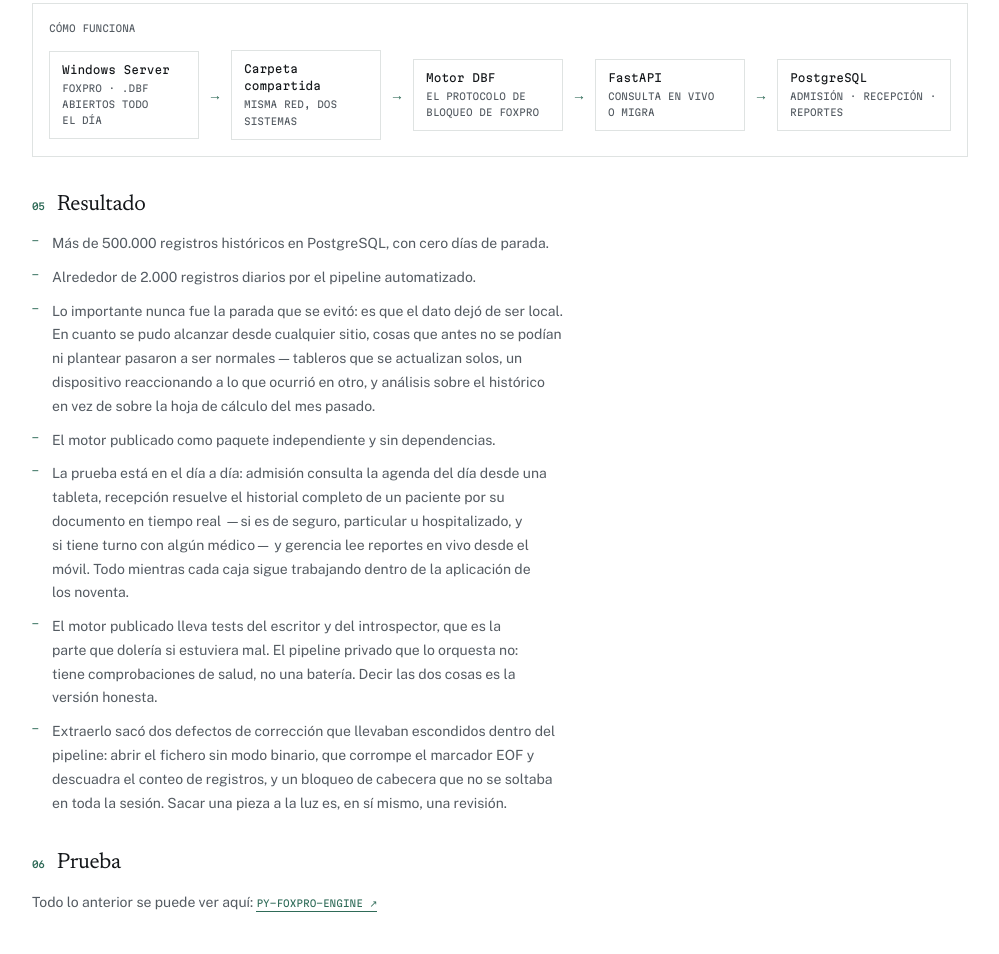
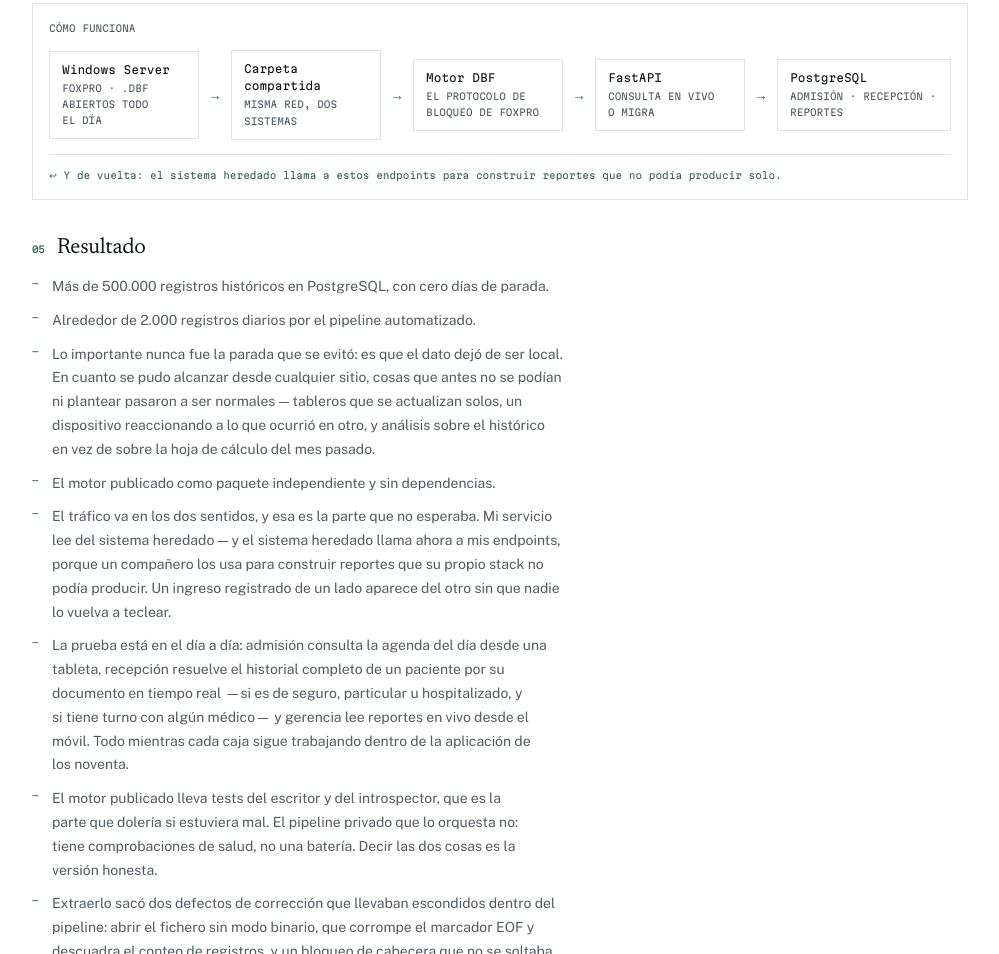
Before and after one commit to DanielMoranV/DanielMoranV.github.io, an Astro site: page /es/casos/foxpro-dbf in a window 1280 px wide. Shown: the part 2927-3881 px from the top of the page, without its empty margins (140-1139 px from the left). Built offline with nearby package versions, Linux system fonts and the light colour scheme; Astro itself is replaced by a stand-in of ours.

Commit message:
La integracion es bidireccional, y ahora se ve en las tres superficies
Lo pide el usuario y tenia razon: el resultado se quedaba en «500.000+
registros, 0 dias de cierre», que es la mitad. El trafico va en los dos
sentidos y esa es la parte que mas dice de como se trabaja.

- FICHA de la nota destacada: fila nueva, «Integracion: bidireccional, los
  dos sistemas vivos». Va antes del resultado a proposito — el volumen es
  consecuencia, la integracion es la caracteristica.
- CASE STUDY: un resultado nuevo que dice quien consume a quien. Mi servicio
  lee del sistema heredado, y el sistema heredado llama ahora a mis endpoints
  porque un companero los usa para construir reportes que su propio stack no
  podia producir. Un ingreso registrado de un lado aparece del otro sin que
  nadie lo vuelva a teclear.
- DIAGRAMA: la cadena se lee en un sentido y el texto decia lo contrario. En
  vez de meter flechas dobles —que a 390 px no se entienden— el camino de
  vuelta se dice en una linea bajo el diagrama, y solo aparece donde existe:
  los otros dos diagramas no la llevan.

Es ademas la prueba de trabajo en equipo mas concreta del sitio: no es que
diga que colabora, es que otro desarrollador depende de sus endpoints en
produccion.

Co-Authored-By: Claude Opus 5 <noreply@anthropic.com>

```diff
--- a/src/components/Diagrama.astro
+++ b/src/components/Diagrama.astro
@@ -68,6 +68,21 @@ const flujos = {
 };
 
 const pasos = flujos[tipo][idioma];
+
+/**
+ * La cadena de arriba se lee en un sentido, y en el motor DBF el trafico va
+ * en los dos. En vez de complicar el componente con flechas dobles —que a
+ * 390 px no se entienden— el camino de vuelta se dice en una linea.
+ */
+const notas = {
+  dbf: {
+    en: 'And back: the legacy system calls these endpoints to build reports it could not produce on its own.',
+    es: 'Y de vuelta: el sistema heredado llama a estos endpoints para construir reportes que no podía producir solo.',
+  },
+  ia: { en: '', es: '' },
+  'tiempo-real': { en: '', es: '' },
+};
+const nota = notas[tipo][idioma];
 ---
 
 <figure class="diagrama" role="group" aria-label={s.diagramaAlt}>
@@ -89,4 +104,5 @@ const pasos = flujos[tipo][idioma];
       ))
     }
   </ol>
+  {nota && <p class="vuelta sello">↩ {nota}</p>}
 </figure>
--- a/src/data/casos.ts
+++ b/src/data/casos.ts
@@ -80,6 +80,13 @@ export const casos: Caso[] = [
       {
         etiqueta: { en: 'Service', es: 'Servicio' },
         valor: { en: 'FastAPI · jobs by date', es: 'FastAPI · jobs por fecha' },
+      },
+      {
+        etiqueta: { en: 'Integration', es: 'Integración' },
+        valor: {
+          en: 'bidirectional, both systems live',
+          es: 'bidireccional, los dos sistemas vivos',
+        },
       },
       {
         etiqueta: { en: 'Result', es: 'Resultado' },
--- a/src/data/estudios.ts
+++ b/src/data/estudios.ts
@@ -286,6 +286,20 @@ export const estudios: Estudio[] = [
       {
         en: 'The engine published as a standalone, dependency-free package.',
         es: 'El motor publicado como paquete independiente y sin dependencias.',
+      },
+      {
+        en:
+          'The traffic goes both ways, and that is the part I did not expect. My service ' +
+          'reads from the legacy system — and the legacy system now calls my endpoints back, ' +
+          'because a colleague uses them to build reports his own stack could not produce. ' +
+          'An admission recorded on one side shows up on the other without anyone retyping ' +
+          'it.',
+        es:
+          'El tráfico va en los dos sentidos, y esa es la parte que no esperaba. Mi servicio ' +
+          'lee del sistema heredado — y el sistema heredado llama ahora a mis endpoints, ' +
+          'porque un compañero los usa para construir reportes que su propio stack no podía ' +
+          'producir. Un ingreso registrado de un lado aparece del otro sin que nadie lo ' +
+          'vuelva a teclear.',
       },
       {
         en:
--- a/src/styles/global.css
+++ b/src/styles/global.css
@@ -730,6 +730,14 @@ a {
   gap: 0.125rem;
 }
 
+.diagrama .vuelta {
+  margin: 0.875rem 0 0;
+  padding-top: 0.75rem;
+  border-top: 1px solid var(--borde);
+  color: var(--enlace);
+  text-transform: none;
+}
+
 .diagrama .nombre {
   font-family: var(--font-mono);
   font-size: var(--text-meta);
```
Also changed, not shown: 2 other files.
